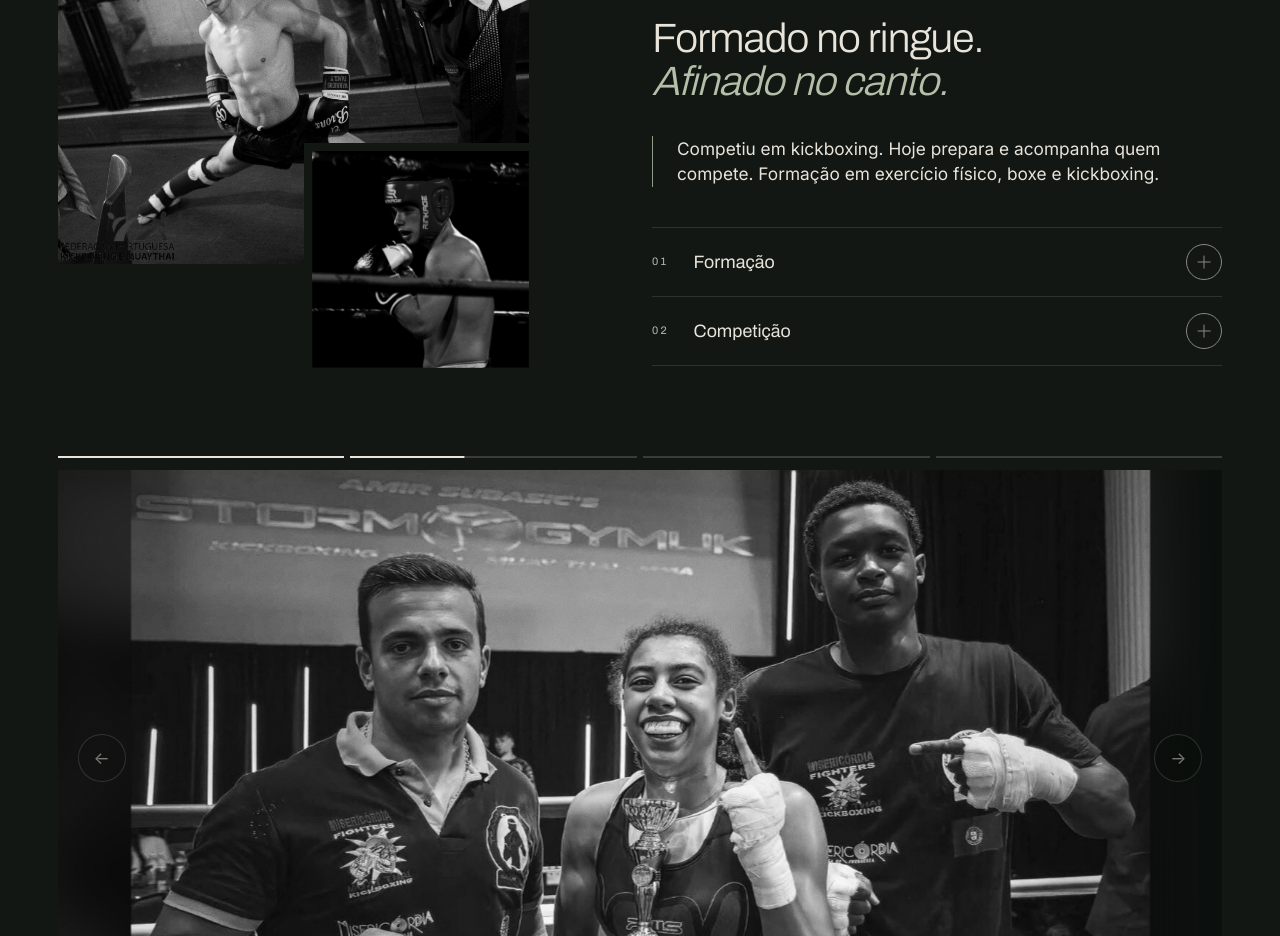
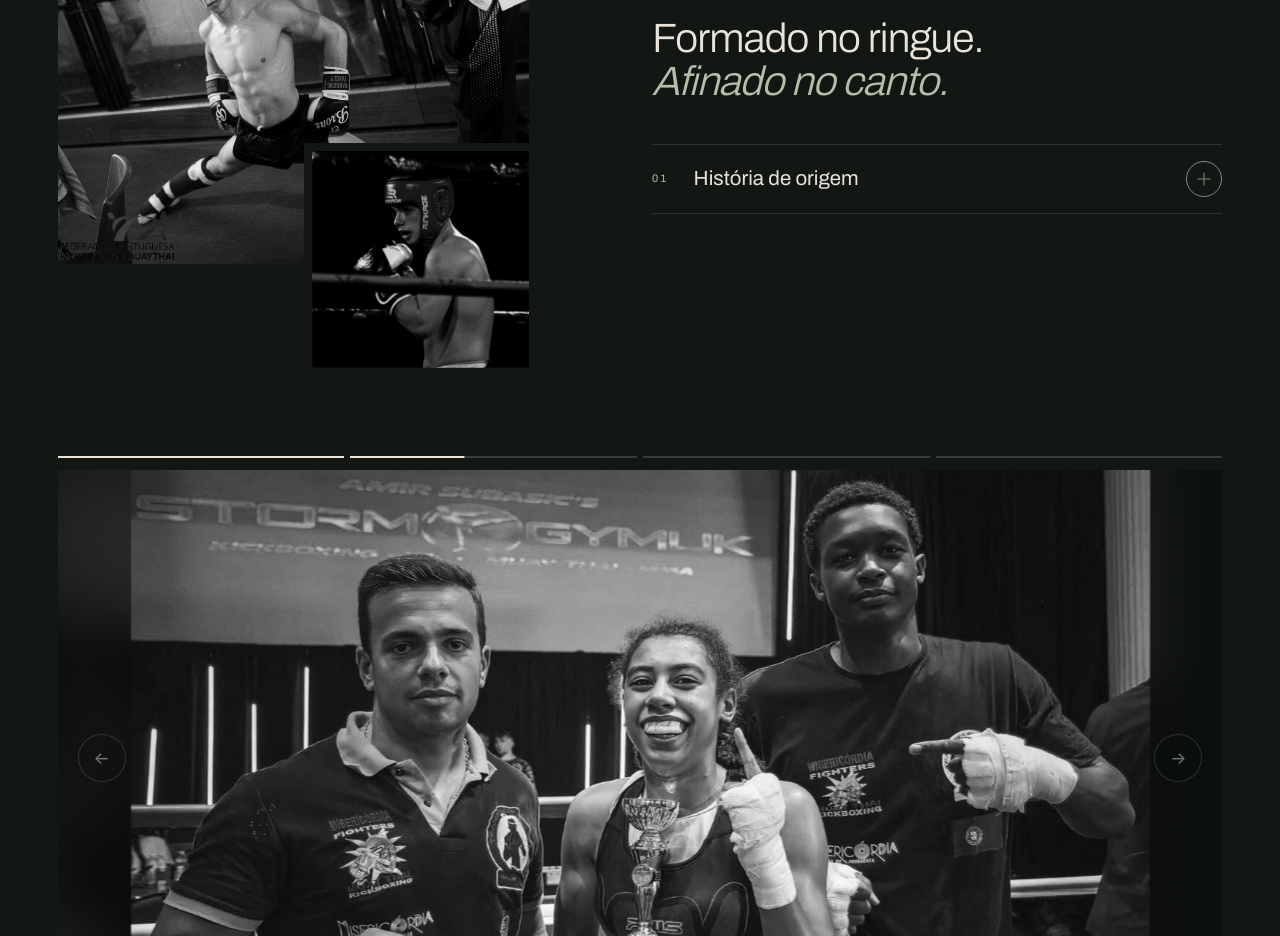
Before and after one commit to Ecletica-web/JCJardins, a React (Vite) app: page / in a window 1280 px wide. Shown: the part 1780-2716 px from the top of the page. Built offline with nearby package versions, Linux system fonts and the light colour scheme.

Commit message:
About: one clickable 'Origin story' row with the full info inside
Co-Authored-By: Claude Fable 5.1 <noreply@anthropic.com>
Claude-Session: https://claude.ai/code/session_012zf4ZoktvuwNzybibVqi8D

```diff
--- a/src/content/landing.en.js
+++ b/src/content/landing.en.js
@@ -62,7 +62,7 @@ export const interlude = {
 
 export const about = {
   kicker: 'Origin',
-  storyTitle: 'What the ring teaches',
+  storyTitle: 'Origin story',
   methodTitle: 'Method',
   title: ['Shaped in the ring.', '*Refined in the corner.*'],
   paragraphs: [
--- a/src/content/landing.js
+++ b/src/content/landing.js
@@ -61,7 +61,7 @@ export const interlude = {
 
 export const about = {
   kicker: 'Origem',
-  storyTitle: 'O que o ringue ensina',
+  storyTitle: 'História de origem',
   methodTitle: 'Método',
   title: ['Formado no ringue.', '*Afinado no canto.*'],
   paragraphs: [
--- a/src/styles/motion.css
+++ b/src/styles/motion.css
@@ -1182,3 +1182,32 @@
   font-size: var(--fs-small);
   color: var(--ink-soft-on-dark);
 }
+
+/* ---- About: one clickable "Origin story" row ----------------------------- */
+
+.disc--story .disc__title {
+  font-size: clamp(1.15rem, 1.6vw, 1.4rem);
+}
+
+.disc--story .disc__inner {
+  gap: var(--space-5);
+}
+
+.story {
+  display: grid;
+  gap: var(--space-3);
+  max-width: 36rem;
+}
+
+.story p:first-child {
+  color: var(--linen);
+  font-size: var(--fs-body);
+}
+
+.disc--story .credentials {
+  padding-block: var(--space-4);
+}
+
+.disc--story .method {
+  max-width: 36rem;
+}
--- a/src/views/landing/About.jsx
+++ b/src/views/landing/About.jsx
@@ -18,18 +18,34 @@ export default function About() {
 
         <div className="about__copy">
           <SectionTitle id="sobre-title" kicker={about.kicker} lines={about.title} />
-          <p className="lead about__fact">{about.paragraphs[0]}</p>
-
           <div className="discs">
-            {about.credentials.map((c, i) => (
-              <Disclosure key={c.group} title={c.group} marker={String(i + 1).padStart(2, '0')}>
+            <Disclosure title={about.storyTitle} marker="01" className="disc--story">
+              <div className="story">
+                {about.paragraphs.map((p) => (
+                  <p key={p}>{p}</p>
+                ))}
+              </div>
+              <div className="credentials">
+                {about.credentials.map((c) => (
+                  <div key={c.group} className="credentials__group">
+                    <h4 className="credentials__title">{c.group}</h4>
                     <ul role="list" className="credentials__list">
                       {c.items.map((it) => (
                         <li key={it}>{it}</li>
                       ))}
                     </ul>
+                  </div>
+                ))}
+              </div>
+              <dl className="method">
+                {about.principles.map((p) => (
+                  <div key={p.title}>
+                    <dt>{p.title}</dt>
+                    <dd>{p.text}</dd>
+                  </div>
+                ))}
+              </dl>
             </Disclosure>
-            ))}
           </div>
         </div>
       </div>
```
Lines whose indentation alone changed are shown as unchanged.
